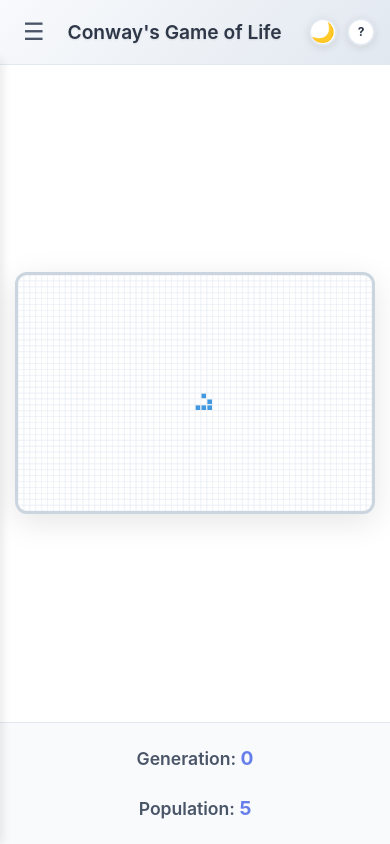
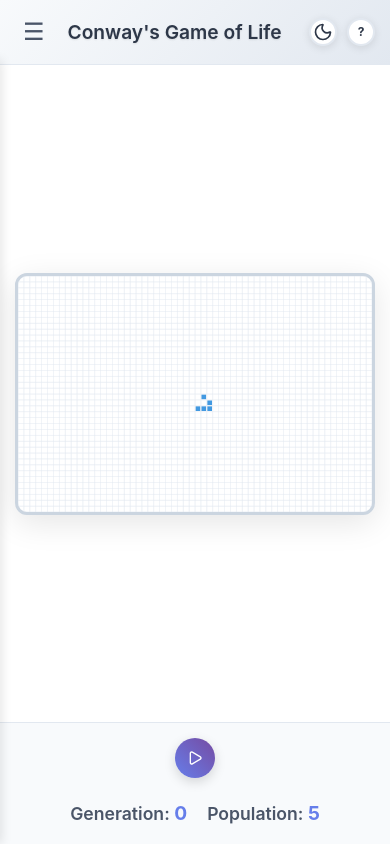
Before and after one commit to EvgenyAlterman/game-of-life, a plain HTML site: page index.html in a window 390 px wide. Drawn offline with nearby package versions, Linux system fonts and the light colour scheme.

Commit message:
Integrate Lucide icons and enhance UI controls: added Lucide icon support for the dark mode toggle and play/pause button, updated button styles for better visual appeal, and improved layout for information display. Adjusted CSS for responsive design and refined JavaScript for icon updates during simulation state changes.

```diff
--- a/css/style.css
+++ b/css/style.css
@@ -537,17 +537,15 @@ body {
 }
 
 .dark-mode-toggle .toggle-icon {
-    font-size: 1.2rem;
+    width: 20px;
+    height: 20px;
+    color: var(--text-primary);
     transition: all 0.3s ease;
     transform: rotate(0deg);
 }
 
 [data-theme="dark"] .dark-mode-toggle .toggle-icon {
     transform: rotate(360deg);
-}
-
-[data-theme="dark"] .dark-mode-toggle .toggle-icon::before {
-    content: '☀️';
 }
 
 .dark-mode-toggle:active {
@@ -580,8 +578,8 @@ body {
 
 /* Main Controls in Sidebar */
 .main-controls {
-    display: grid;
-    grid-template-columns: 1fr 1fr;
+    display: flex;
+    flex-direction: column;
     gap: 8px;
     margin-bottom: 15px;
 }
@@ -646,11 +644,53 @@ body {
 .info {
     padding: 20px 40px;
     display: flex;
-    justify-content: center;
-    gap: 60px;
+    justify-content: space-between;
+    align-items: center;
     background: var(--bg-tertiary);
     border-top: 1px solid var(--border-primary);
     transition: background 0.3s ease, border-color 0.3s ease;
+}
+
+.info-left {
+    display: flex;
+    align-items: center;
+}
+
+.info-right {
+    display: flex;
+    gap: 60px;
+    align-items: center;
+}
+
+.play-pause-btn {
+    background: linear-gradient(45deg, var(--accent-primary), var(--accent-secondary));
+    border: none;
+    border-radius: 50%;
+    width: 50px;
+    height: 50px;
+    cursor: pointer;
+    display: flex;
+    align-items: center;
+    justify-content: center;
+    font-size: 16px;
+    box-shadow: 0 4px 12px var(--shadow-medium);
+    transition: all 0.3s ease;
+}
+
+.play-pause-btn:hover {
+    transform: translateY(-2px);
+    box-shadow: 0 6px 16px var(--shadow-medium);
+}
+
+.play-pause-btn:active {
+    transform: scale(0.95);
+}
+
+.play-icon {
+    width: 20px;
+    height: 20px;
+    color: white;
+    transition: all 0.3s ease;
 }
 
 .info p {
@@ -711,6 +751,16 @@ body {
         gap: 20px;
         text-align: center;
     }
+
+    .info-right {
+        gap: 30px;
+        justify-content: center;
+    }
+
+    .play-pause-btn {
+        width: 45px;
+        height: 45px;
+    }
 }
 
 @media (max-width: 768px) {
@@ -741,6 +791,25 @@ body {
         height: 28px;
         font-size: 12px;
     }
+
+    .info {
+        padding: 15px 20px;
+    }
+
+    .info-right {
+        gap: 20px;
+    }
+
+    .play-pause-btn {
+        width: 40px;
+        height: 40px;
+        font-size: 14px;
+    }
+
+    .play-icon {
+        width: 16px;
+        height: 16px;
+    }
 }
 
 /* Mobile Sidebar Overlay */
--- a/index.html
+++ b/index.html
@@ -5,6 +5,7 @@
     <meta name="viewport" content="width=device-width, initial-scale=1.0">
     <title>Conway's Game of Life</title>
     <link rel="stylesheet" href="css/style.css">
+    <script src="https://unpkg.com/lucide@latest/dist/umd/lucide.js"></script>
 </head>
 <body>
     <div class="app-container">
@@ -16,7 +17,7 @@
             </div>
             <div class="header-controls">
                 <button id="darkModeToggle" class="dark-mode-toggle" title="Toggle Dark Mode">
-                    <span class="toggle-icon">🌙</span>
+                    <i data-lucide="moon" class="toggle-icon"></i>
                 </button>
                 <a href="explanation.html" class="help-btn" title="Learn About the Game of Life">?</a>
             </div>
@@ -38,7 +39,6 @@
                 <div class="tool-section">
                     <h3>Simulation</h3>
                     <div class="main-controls">
-                        <button id="startStopBtn" class="main-btn">Start</button>
                         <button id="resetBtn" class="main-btn">Reset</button>
                         <button id="randomBtn" class="main-btn">Random</button>
                         <button id="clearBtn" class="main-btn">Clear All</button>
@@ -161,8 +161,15 @@
                 </div>
 
                 <div class="info">
-                    <p>Generation: <span id="generation">0</span></p>
-                    <p>Population: <span id="population">0</span></p>
+                    <div class="info-left">
+                        <button id="startStopBtn" class="play-pause-btn" title="Start/Stop Simulation">
+                            <i data-lucide="play" class="play-icon"></i>
+                        </button>
+                    </div>
+                    <div class="info-right">
+                        <p>Generation: <span id="generation">0</span></p>
+                        <p>Population: <span id="population">0</span></p>
+                    </div>
                 </div>
             </div>
         </div>
--- a/js/gameoflife.js
+++ b/js/gameoflife.js
@@ -346,13 +346,17 @@ class GameOfLife {
     toggleSimulation() {
         this.isRunning = !this.isRunning;
 
+        const playIcon = this.startStopBtn.querySelector('.play-icon');
+
         if (this.isRunning) {
-            this.startStopBtn.textContent = 'Stop';
-            this.startStopBtn.style.background = 'linear-gradient(45deg, #e53e3e, #c53030)';
+            playIcon.setAttribute('data-lucide', 'pause');
+            this.startStopBtn.title = 'Pause Simulation';
+            lucide.createIcons();
             this.animate(0);
         } else {
-            this.startStopBtn.textContent = 'Start';
-            this.startStopBtn.style.background = 'linear-gradient(45deg, #667eea, #764ba2)';
+            playIcon.setAttribute('data-lucide', 'play');
+            this.startStopBtn.title = 'Start Simulation';
+            lucide.createIcons();
             if (this.animationId) {
                 cancelAnimationFrame(this.animationId);
             }
@@ -481,8 +485,12 @@ class GameOfLife {
     reset() {
         this.isRunning = false;
         this.generation = 0;
-        this.startStopBtn.textContent = 'Start';
-        this.startStopBtn.style.background = 'linear-gradient(45deg, #667eea, #764ba2)';
+
+        const playIcon = this.startStopBtn.querySelector('.play-icon');
+        playIcon.setAttribute('data-lucide', 'play');
+        this.startStopBtn.title = 'Start Simulation';
+        lucide.createIcons();
+
         if (this.animationId) {
             cancelAnimationFrame(this.animationId);
         }
@@ -996,15 +1004,19 @@ class GameOfLife {
     updateDarkModeIcon(isDark) {
         const icon = this.darkModeToggle.querySelector('.toggle-icon');
         if (isDark) {
-            icon.textContent = '☀️';
+            icon.setAttribute('data-lucide', 'sun');
         } else {
-            icon.textContent = '🌙';
+            icon.setAttribute('data-lucide', 'moon');
         }
+        lucide.createIcons();
     }
 }
 
 // Initialize the game when the page loads
 document.addEventListener('DOMContentLoaded', () => {
+    // Initialize Lucide icons
+    lucide.createIcons();
+
     const game = new GameOfLife('gameCanvas');
 
     // Add a glider pattern in the middle for demo (only if no saved settings exist)
```
